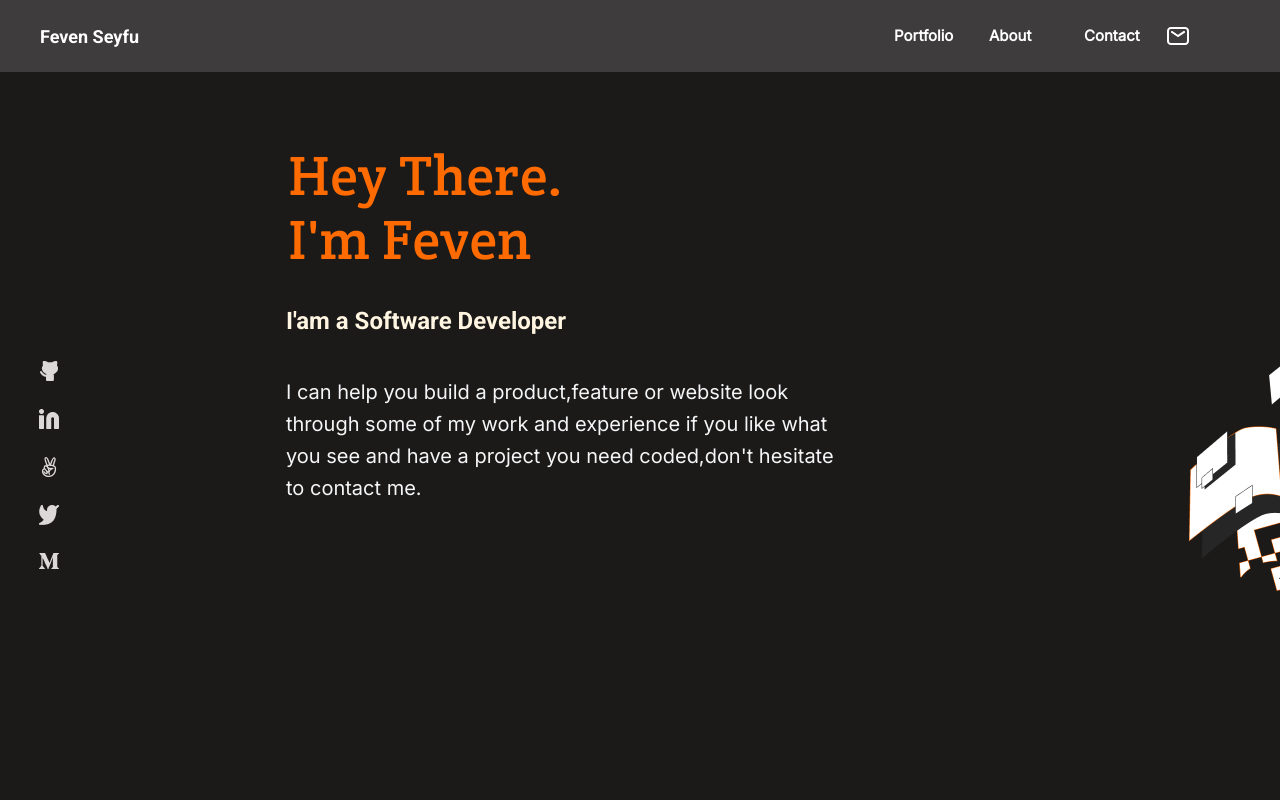
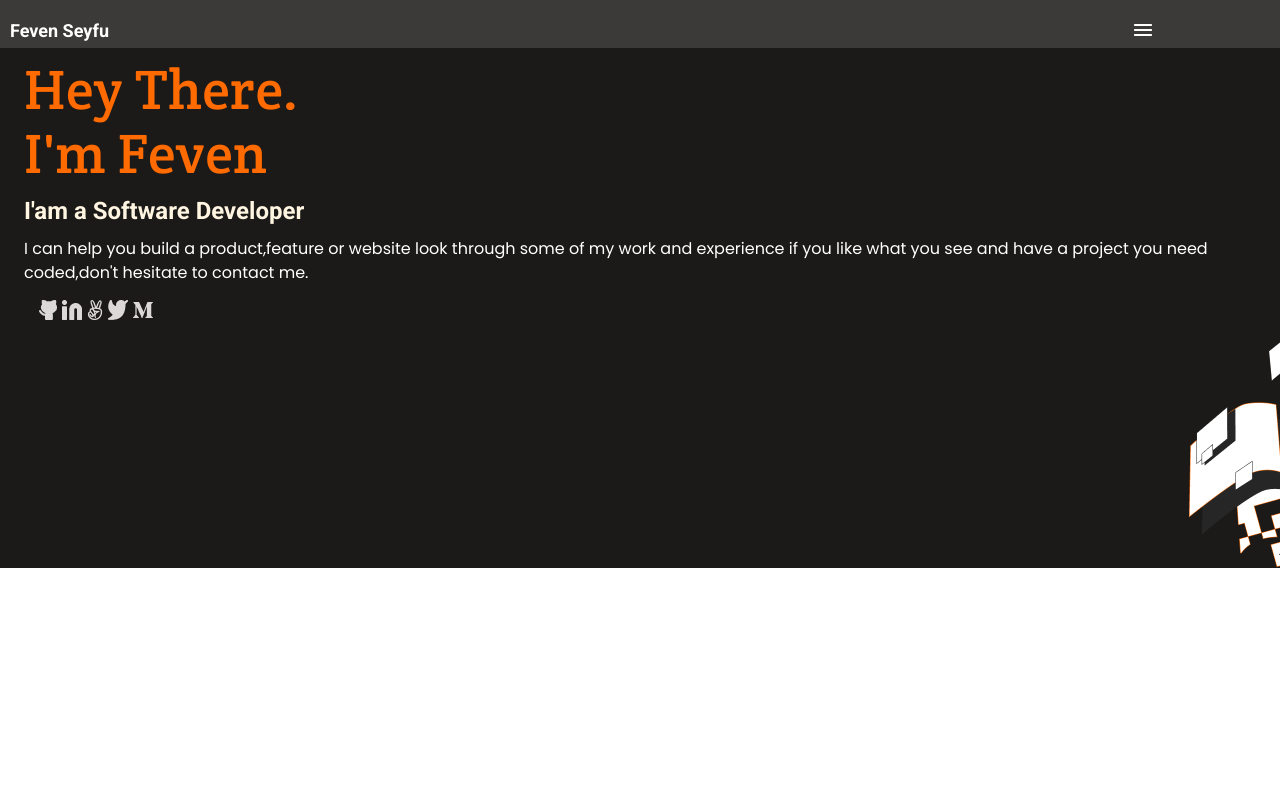
Before and after one commit to FevenSeyfu/Feven-portfolio-v1, a website: page index.html in a window 1280 px wide. Shown: the top 800 px of the page. Drawn offline with Linux system fonts and the light colour scheme.

```diff
--- a/style.css
+++ b/style.css
@@ -33,52 +33,6 @@
 }
 .nav-item{
     display: none;
-}
-@media (min-width: 600px) {
-    .nav-bar{
-        display: flex;
-        justify-content: space-between;
-        position: absolute;
-        width: 100vw;
-        height: 72px;
-        left: 0px;
-        top: 0px;
-        background: #3E3C3C;
-        padding: 25px 50px;
-    }
-    .hamburger-icon{
-        display: none;
-    }
-    .logo-placeholder{
-        top: 26px;
-        left: 40px;
-    }
-    .nav-list{
-        display: flex;
-        justify-content: space-between;
-        align-items: center;
-        gap: 20px;
-    }
-    .nav-items{
-        display: flex;
-        justify-content: space-evenly;
-        align-items: center;
-        gap: 32px;
-    }
-    .nav-item{
-        text-decoration: none;
-        width: 63px;
-        height: 20px;
-        font-family: 'Inter';
-        font-style: normal;
-        font-weight: 600;
-        font-size: 15px;
-        line-height: 20px;
-        display: flex;
-        align-items: center;
-        text-align: center;
-        color: #FFFFFF;
-    }
 }
 .headline{
     background-color: #1C1A19;
@@ -141,59 +95,6 @@
 }
 .illustration-header{
     display: none;
-}
-/* Desktop versio style headline section */
-@media (min-width: 600px) {
-    .headline{
-        position: absolute;
-        width: 100vw;
-        height: 798px;
-        top: 72px;
-        background-color: #1C1A19;
-
-    }
-    .headline-container{
-        display: flex;
-        flex-direction: column;
-        align-items: center;
-        gap: 24px;
-        position: absolute;
-        width: 566px;
-        height: 739px;
-        left: 143px;
-        top: 72px;
-    }
-    .description{
-        position: absolute;
-        width: 566px;
-        height: 123px;
-        font-family: 'Inter',sans-serif;
-        font-style: normal;
-        font-weight: 400;
-        font-size: 20px;
-        line-height: 32px;
-        color: #F4F5F7;
-        left: 143px;
-    }
-    .illustration-header{
-        position: absolute;
-        width: 400.13px;
-        height: 769.27px;
-        left: 2744.68px;
-        top: -135px;
-
-        transform: matrix(-0.96, 0.27, 0.27, 0.96, 0, 0);
-    }
-    .social-icon{
-        display: flex;
-        flex-direction: column;
-        position: absolute;
-        width: 20px;
-        height: 98.96px;
-        left: 36px;
-        top: 279px;
-        gap: 24px;
-    }
 }
 /* style work section */
 .works-section{
```
